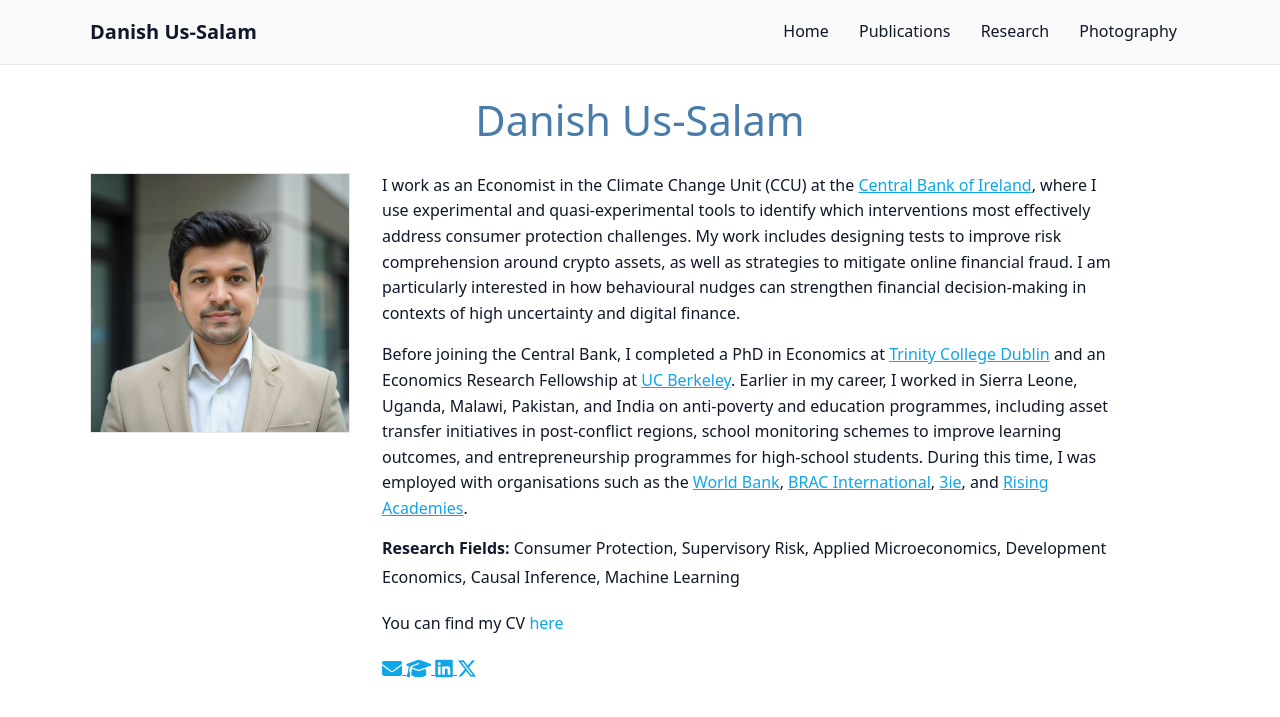
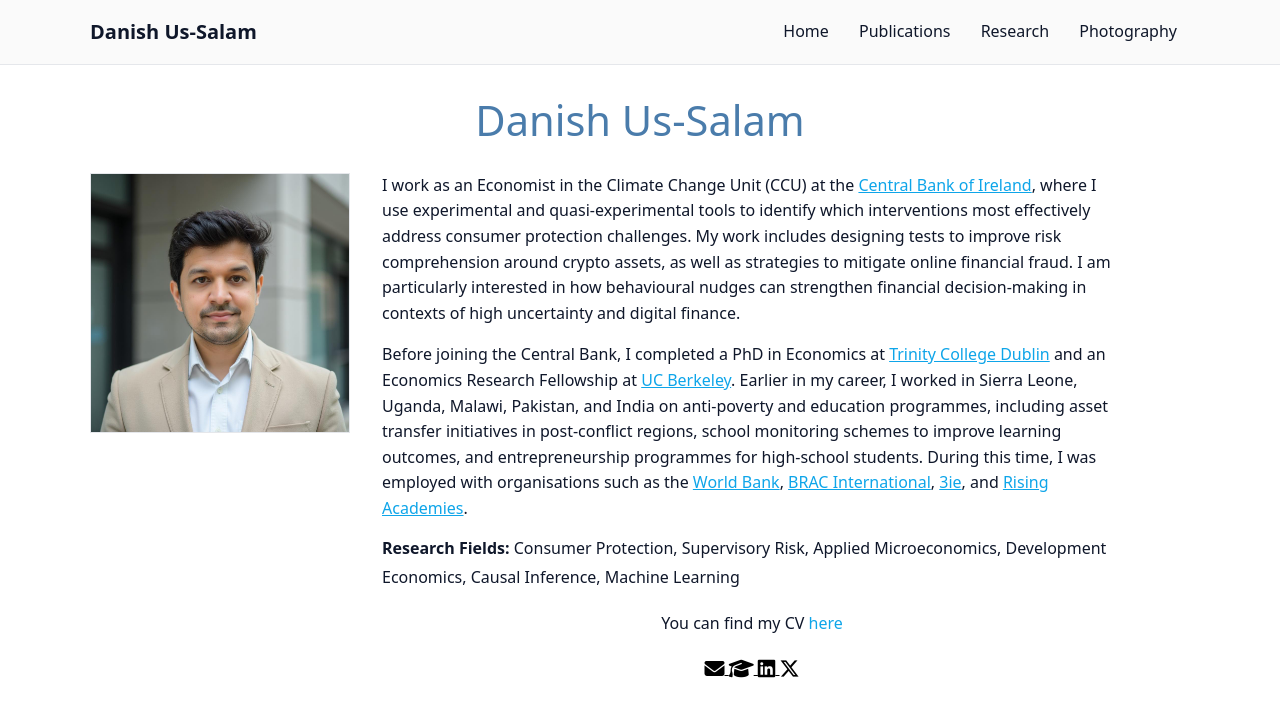
Before and after one commit to danishussalam/danishussalam.github.io, a Jekyll site: the page built from index.md, in a window 1280 px wide. Shown: the top 717 px of the page. Built offline with Jekyll 4.4.1, drawn with Linux system fonts in a browser that asks for light colours.

Commit message:
Update index.md

```diff
--- a/index.md
+++ b/index.md
@@ -25,7 +25,7 @@ Before joining the Central Bank, I completed a PhD in Economics at <a href="http
   <strong>Research Fields:</strong> Consumer Protection, Supervisory Risk, Applied Microeconomics, Development Economics, Causal Inference, Machine Learning
 </p>
 
-<p class="cv-line">
+<p class="cv-line" style="text-align:center;">
   You can find my CV
   <a href="{{ '/assets/Danish_CV.pdf' | relative_url }}"
      target="_blank" rel="noopener noreferrer"
@@ -34,18 +34,17 @@ Before joining the Central Bank, I completed a PhD in Economics at <a href="http
   </a>
 </p>
 
-  <p class="icon-row">
-    <a href="mailto:ussalamd@tcd.ie" target="_blank" rel="noopener noreferrer" aria-label="Email">
-      <i class="fa-solid fa-envelope fa-lg"></i>
-    </a>
-    <a href="https://scholar.google.com/citations?user=NbSatAYAAAAJ&hl=en" target="_blank" rel="noopener noreferrer" aria-label="Google Scholar">
-      <i class="fa-solid fa-graduation-cap fa-lg"></i>
-    </a>
-    <a href="https://www.linkedin.com/in/danishussalam/" target="_blank" rel="noopener noreferrer" aria-label="LinkedIn">
-      <i class="fa-brands fa-linkedin fa-lg"></i>
-    </a>
-    <a href="https://x.com/DanishUsSalam2" target="_blank" rel="noopener noreferrer" aria-label="Twitter/X">
-      <i class="fa-brands fa-x-twitter fa-lg"></i>
-    </a>
-  </p>
-</div>
+<p class="icon-row" style="text-align:center;">
+  <a href="mailto:ussalamd@tcd.ie" target="_blank" rel="noopener noreferrer" aria-label="Email" style="color:black;">
+    <i class="fa-solid fa-envelope fa-lg"></i>
+  </a>
+  <a href="https://scholar.google.com/citations?user=NbSatAYAAAAJ&hl=en" target="_blank" rel="noopener noreferrer" aria-label="Google Scholar" style="color:black;">
+    <i class="fa-solid fa-graduation-cap fa-lg"></i>
+  </a>
+  <a href="https://www.linkedin.com/in/danishussalam/" target="_blank" rel="noopener noreferrer" aria-label="LinkedIn" style="color:black;">
+    <i class="fa-brands fa-linkedin fa-lg"></i>
+  </a>
+  <a href="https://x.com/DanishUsSalam2" target="_blank" rel="noopener noreferrer" aria-label="Twitter/X" style="color:black;">
+    <i class="fa-brands fa-x-twitter fa-lg"></i>
+  </a>
+</p>
```
